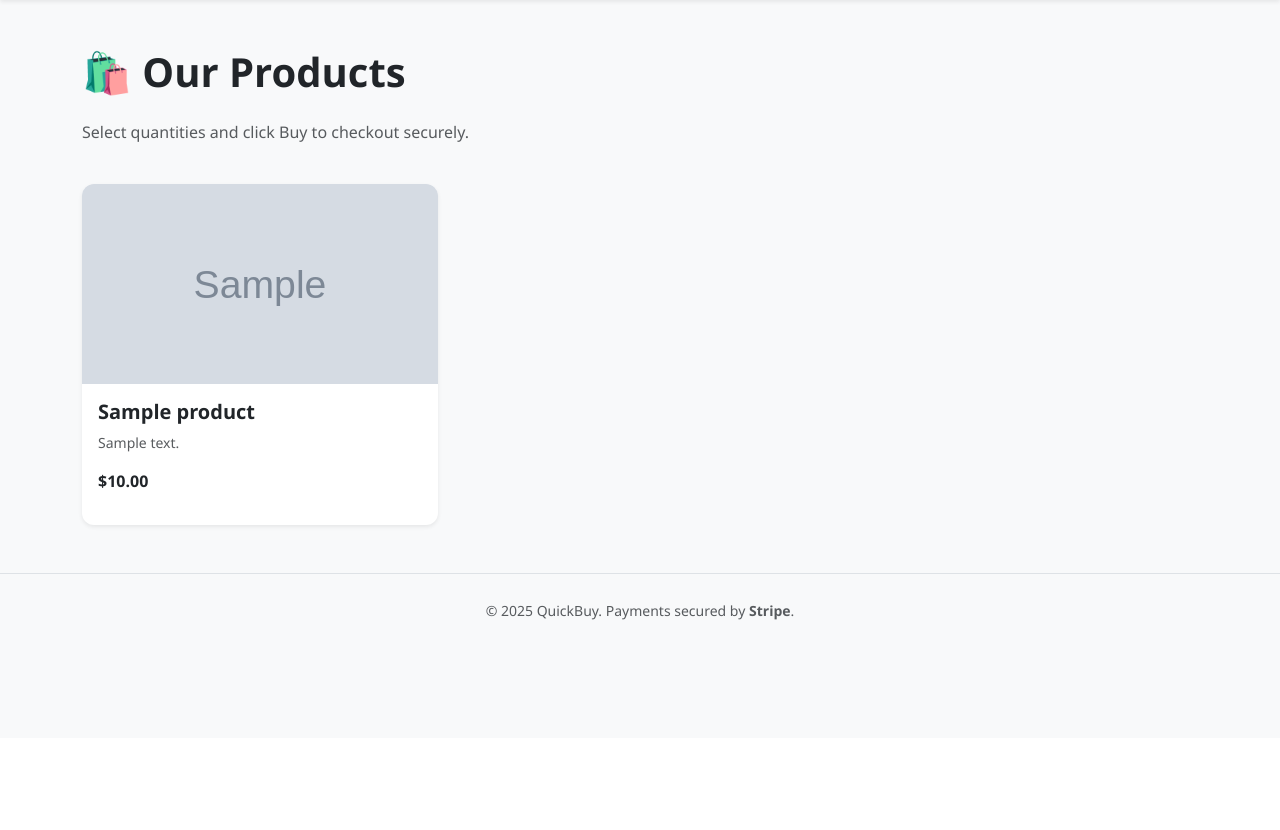
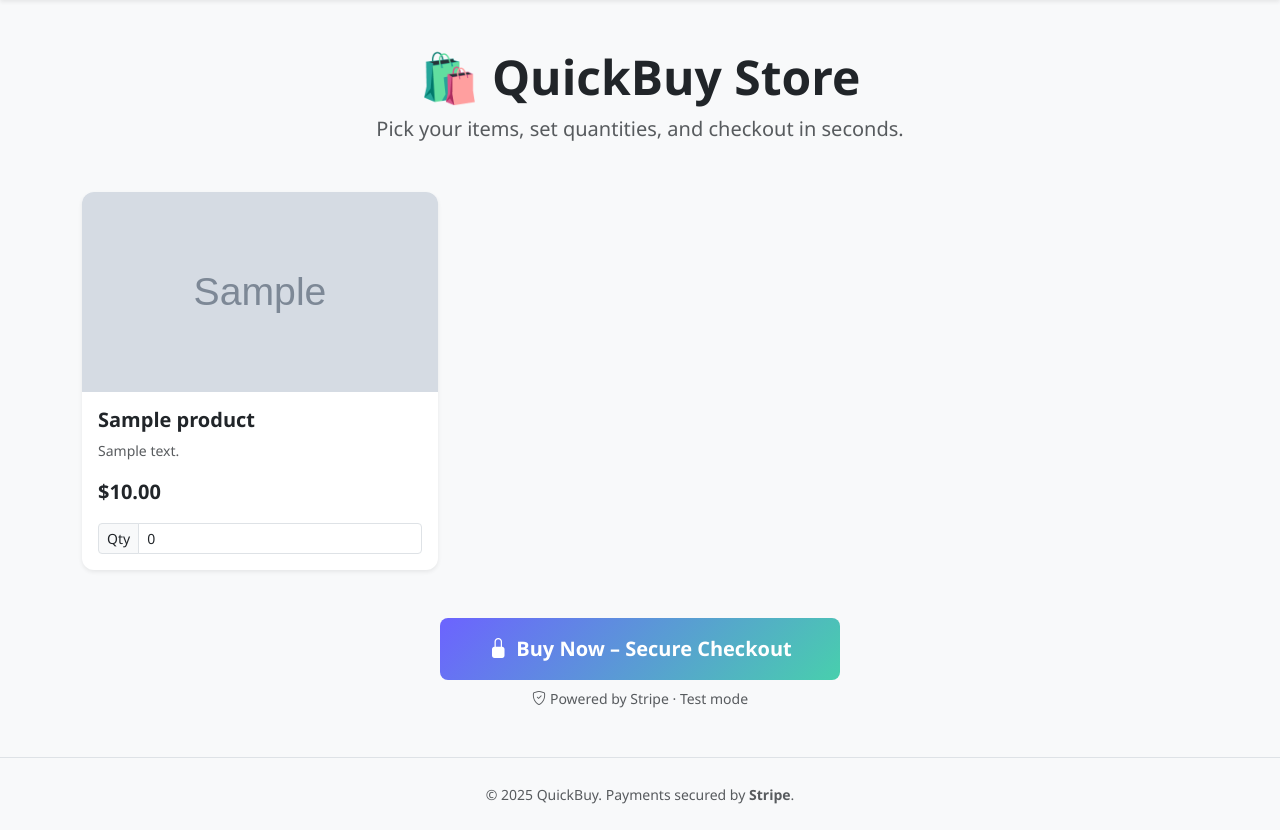
Before and after one commit to MrSharma144/QuickBuy, a Django app: page / in a window 1280 px wide. Shown: the part 62-892 px from the top of the page. Before the commit the page ends 682 px from the top, so only its background shows below. Run offline with Django 5.2, Linux system fonts and the light colour scheme; tables that the repository leaves empty hold one stand-in row (values such as "Sample post"); grey boxes marked "Sample" are stand-in pictures.

Commit message:
Add product display page with quantity inputs and orders list

```diff
--- a/Quickbuy_app/urls.py
+++ b/Quickbuy_app/urls.py
@@ -3,4 +3,7 @@
 
 urlpatterns = [
     path('', views.home, name='home'),
+    path('create-checkout-session/', views.create_checkout_session, name='create_checkout_session'),
+    path('payment/success/', views.payment_success, name='payment_success'),
+    path('payment/cancel/', views.payment_cancel, name='payment_cancel'),
 ]
--- a/Quickbuy_app/views.py
+++ b/Quickbuy_app/views.py
@@ -1,4 +1,6 @@
-from django.shortcuts import render
+from django.shortcuts import render, redirect
+from django.views.decorators.http import require_POST
+from django.http import HttpResponse
 from .models import Product, Order
 
 
@@ -6,3 +8,19 @@
     products = Product.objects.all()
     orders = Order.objects.filter(status='paid').order_by('-created_at')
     return render(request, 'home.html', {'products': products, 'orders': orders})
+
+
+@require_POST
+def create_checkout_session(request):
+    # Will be implemented in Step 6
+    return HttpResponse("Stripe checkout coming in Step 6", status=501)
+
+
+def payment_success(request):
+    # Will be implemented in Step 7
+    return HttpResponse("Payment success coming in Step 7", status=501)
+
+
+def payment_cancel(request):
+    # Will be implemented in Step 7
+    return redirect('home')
--- a/templates/home.html
+++ b/templates/home.html
@@ -3,22 +3,100 @@
 {% block title %}QuickBuy – Shop Now{% endblock %}
 
 {% block content %}
-<h1 class="mb-4 fw-bold">🛍️ Our Products</h1>
-<p class="text-muted">Select quantities and click Buy to checkout securely.</p>
 
-<!-- Products will be added in Step 5 -->
-<div class="row g-4 mt-2">
-    {% for product in products %}
-    <div class="col-md-4">
-        <div class="card product-card shadow-sm h-100">
-            <img src="{{ product.image_url }}" alt="{{ product.name }}">
-            <div class="card-body">
-                <h5 class="card-title fw-bold">{{ product.name }}</h5>
-                <p class="text-muted small">{{ product.description }}</p>
-                <p class="fw-bold text-dark">${{ product.price }}</p>
+<!-- Hero -->
+<div class="text-center mb-5">
+    <h1 class="fw-bold display-5">🛍️ QuickBuy Store</h1>
+    <p class="text-muted fs-5">Pick your items, set quantities, and checkout in seconds.</p>
+</div>
+
+<!-- Product Form -->
+<form action="{% url 'create_checkout_session' %}" method="POST" id="buy-form">
+    {% csrf_token %}
+
+    <div class="row g-4">
+        {% for product in products %}
+        <div class="col-md-4">
+            <div class="card product-card shadow-sm h-100">
+                <img src="{{ product.image_url }}" alt="{{ product.name }}">
+                <div class="card-body d-flex flex-column">
+                    <h5 class="card-title fw-bold">{{ product.name }}</h5>
+                    <p class="text-muted small flex-grow-1">{{ product.description }}</p>
+                    <p class="fw-bold fs-5 text-dark mb-3">${{ product.price }}</p>
+
+                    <!-- Quantity input -->
+                    <div class="input-group input-group-sm">
+                        <span class="input-group-text bg-light">Qty</span>
+                        <input
+                            type="number"
+                            name="quantity_{{ product.id }}"
+                            id="qty_{{ product.id }}"
+                            class="form-control"
+                            value="0"
+                            min="0"
+                            max="99"
+                        >
+                    </div>
+                </div>
+            </div>
+        </div>
+        {% endfor %}
+    </div>
+
+    <!-- Buy Button -->
+    <div class="text-center mt-5">
+        <button type="submit" class="btn btn-buy btn-lg px-5 py-3" id="buy-btn">
+            <i class="bi bi-lock-fill me-2"></i>Buy Now – Secure Checkout
+        </button>
+        <p class="text-muted small mt-2">
+            <i class="bi bi-shield-check me-1"></i>Powered by Stripe · Test mode
+        </p>
+    </div>
+</form>
+
+<!-- My Orders Section -->
+{% if orders %}
+<hr class="my-5">
+<h2 class="fw-bold mb-4">📦 My Orders</h2>
+<div class="row g-3">
+    {% for order in orders %}
+    <div class="col-12">
+        <div class="card border-0 shadow-sm rounded-3 p-3">
+            <div class="d-flex justify-content-between align-items-start flex-wrap gap-2">
+                <div>
+                    <span class="fw-bold">Order #{{ order.id }}</span>
+                    <span class="order-badge ms-2">✅ Paid</span>
+                    <p class="text-muted small mb-1 mt-1">
+                        {{ order.created_at|date:"N j, Y · g:i A" }}
+                    </p>
+                    <ul class="mb-0 small">
+                        {% for item in order.items.all %}
+                        <li>{{ item.quantity }}× {{ item.product.name }} — ${{ item.unit_price }} each</li>
+                        {% endfor %}
+                    </ul>
+                </div>
+                <div class="text-end">
+                    <span class="fs-5 fw-bold">${{ order.total_amount }}</span>
+                </div>
             </div>
         </div>
     </div>
     {% endfor %}
 </div>
+{% endif %}
+
 {% endblock %}
+
+{% block extra_js %}
+<script>
+    // Prevent buy if all quantities are 0
+    document.getElementById('buy-form').addEventListener('submit', function(e) {
+        const inputs = this.querySelectorAll('input[type="number"]');
+        const total = Array.from(inputs).reduce((sum, i) => sum + parseInt(i.value || 0), 0);
+        if (total === 0) {
+            e.preventDefault();
+            alert('Please add at least one item before checking out.');
+        }
+    });
+</script>
+{% endblock %}
```
